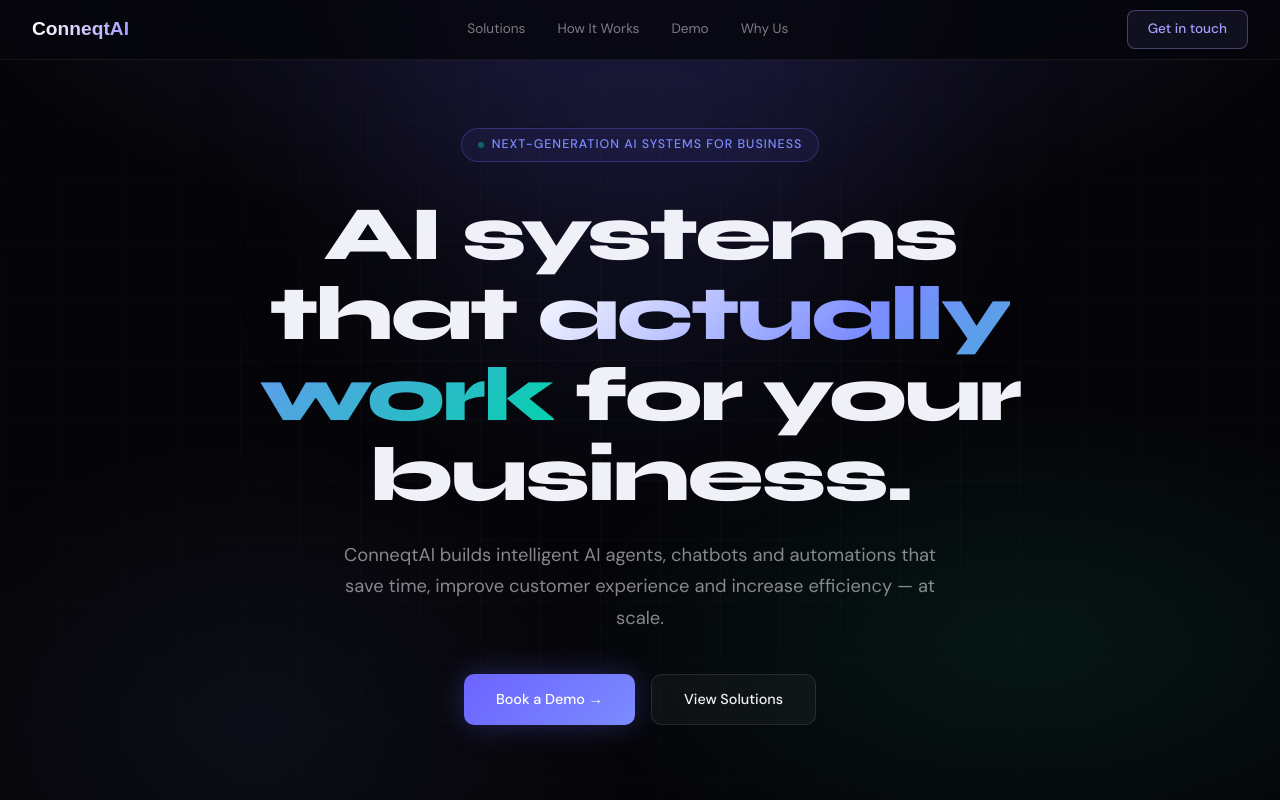
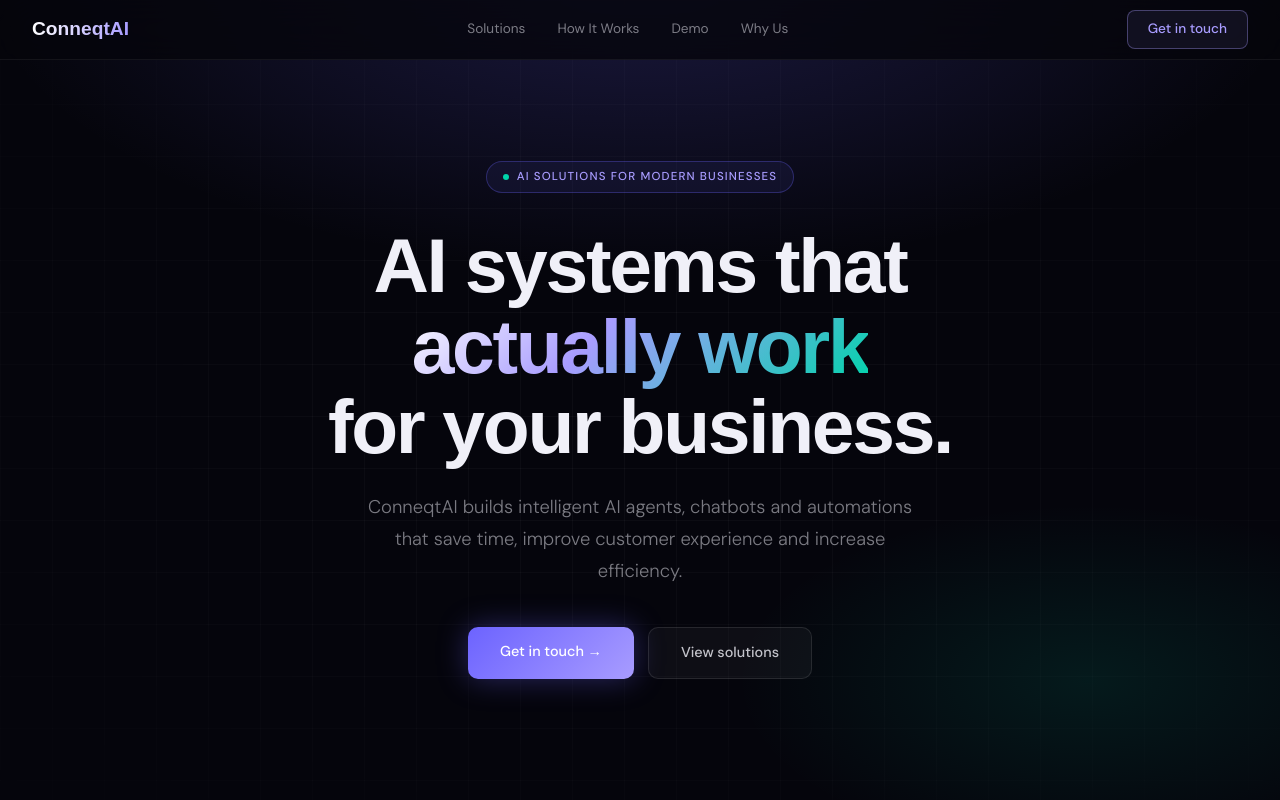
Before and after one commit to wesroord/conneqtai-website, a Next.js app: page / in a window 1280 px wide. Shown: the top 800 px of the page. Built offline with nearby package versions, Linux system fonts and the light colour scheme.

Commit message:
remove all mouse events

```diff
--- a/components/layout/Footer.tsx
+++ b/components/layout/Footer.tsx
@@ -1,157 +1,29 @@
-const footerLinks = {
-  Solutions: [
-    "AI Chatbots",
-    "AI Agents",
-    "AI Support",
-    "Workflow Automation",
-    "Lead Generation",
-  ],
-  Company: ["About", "Case Studies", "Blog", "Contact"],
-  Connect: ["hello@conneqtai.com", "LinkedIn", "Twitter / X", "Book a Demo"],
-};
-
 export default function Footer() {
   return (
-    <footer
-      style={{
-        padding: "3.5rem 2rem 2rem",
-        borderTop: "1px solid rgba(255,255,255,0.08)",
-        background: "#050508",
-      }}
-    >
-      <div style={{ maxWidth: 1100, margin: "0 auto" }}>
-        {/* Top */}
-        <div
-          style={{
-            display: "flex",
-            justifyContent: "space-between",
-            alignItems: "flex-start",
-            flexWrap: "wrap",
-            gap: "2rem",
-            marginBottom: "2.5rem",
-          }}
-        >
-          {/* Brand */}
-          <div style={{ maxWidth: 280 }}>
-            <div
-              style={{
-                fontFamily: "Syne, sans-serif",
-                fontSize: "1.2rem",
-                fontWeight: 800,
-                background: "linear-gradient(120deg, #fff 0%, #7b8cff 100%)",
-                WebkitBackgroundClip: "text",
-                WebkitTextFillColor: "transparent",
-                marginBottom: "0.75rem",
-              }}
-            >
-              ConneqtAI
+    <footer style={{padding:"3rem 1.5rem 2rem",background:"#05050c",borderTop:"1px solid rgba(255,255,255,0.07)"}}>
+      <div style={{maxWidth:1100,margin:"0 auto"}}>
+        <div style={{display:"flex",justifyContent:"space-between",flexWrap:"wrap",gap:"2.5rem",marginBottom:"2.5rem"}}>
+          <div style={{maxWidth:260}}>
+            <div style={{fontFamily:"sans-serif",fontSize:"1.2rem",fontWeight:800,background:"linear-gradient(90deg,#fff,#a89cff)",WebkitBackgroundClip:"text",WebkitTextFillColor:"transparent",marginBottom:"0.75rem"}}>ConneqtAI</div>
+            <p style={{fontSize:"0.85rem",color:"rgba(240,240,248,0.35)",lineHeight:1.65,marginBottom:"1.25rem"}}>Modern AI solutions that help businesses automate communication, support, sales and workflows.</p>
+            <a href="mailto:hello@conneqtai.com" style={{fontSize:"0.85rem",color:"#a89cff",textDecoration:"none"}}>✉ hello@conneqtai.com</a>
+          </div>
+          <div style={{display:"flex",gap:"3rem",flexWrap:"wrap"}}>
+            <div>
+              <h4 style={{fontSize:"0.72rem",fontWeight:600,letterSpacing:"0.1em",textTransform:"uppercase",color:"rgba(240,240,248,0.25)",marginBottom:"1rem"}}>Solutions</h4>
+              {["AI Chatbots","AI Agents","AI Support","Workflow Automation","Website Development"].map(i=>(
+                <div key={i} style={{fontSize:"0.85rem",color:"rgba(240,240,248,0.45)",marginBottom:"0.6rem"}}>{i}</div>
+              ))}
             </div>
-            <p
-              style={{
-                fontSize: "0.875rem",
-                color: "rgba(240,240,248,0.5)",
-                lineHeight: 1.6,
-              }}
-            >
-              Modern AI solutions that help businesses automate communication,
-              support, sales and workflows.
-            </p>
-          </div>
-
-          {/* Link columns */}
-          <div style={{ display: "flex", gap: "3rem", flexWrap: "wrap" }}>
-            {Object.entries(footerLinks).map(([heading, links]) => (
-              <div key={heading}>
-                <h4
-                  style={{
-                    fontSize: "0.75rem",
-                    fontWeight: 600,
-                    letterSpacing: "0.1em",
-                    textTransform: "uppercase",
-                    color: "rgba(240,240,248,0.25)",
-                    marginBottom: "1rem",
-                  }}
-                >
-                  {heading}
-                </h4>
-                {links.map((link) => (
-                  <a
-                    key={link}
-                    href="#"
-                    style={{
-                      display: "block",
-                      fontSize: "0.875rem",
-                      color: "rgba(240,240,248,0.5)",
-                      marginBottom: "0.6rem",
-                      textDecoration: "none",
-                      transition: "color 0.2s",
-                    }}
-                    onMouseEnter={(e) =>
-                      ((e.target as HTMLElement).style.color = "#f0f0f8")
-                    }
-                    onMouseLeave={(e) =>
-                      ((e.target as HTMLElement).style.color =
-                        "rgba(240,240,248,0.5)")
-                    }
-                  >
-                    {link}
-                  </a>
-                ))}
-              </div>
-            ))}
+            <div>
+              <h4 style={{fontSize:"0.72rem",fontWeight:600,letterSpacing:"0.1em",textTransform:"uppercase",color:"rgba(240,240,248,0.25)",marginBottom:"1rem"}}>Contact</h4>
+              <a href="mailto:hello@conneqtai.com" style={{display:"block",fontSize:"0.85rem",color:"rgba(240,240,248,0.45)",marginBottom:"0.6rem",textDecoration:"none"}}>hello@conneqtai.com</a>
+            </div>
           </div>
         </div>
-
-        {/* Bottom bar */}
-        <div
-          style={{
-            paddingTop: "1.5rem",
-            borderTop: "1px solid rgba(255,255,255,0.08)",
-            display: "flex",
-            justifyContent: "space-between",
-            alignItems: "center",
-            flexWrap: "wrap",
-            gap: "1rem",
-          }}
-        >
-          <span style={{ fontSize: "0.8rem", color: "rgba(240,240,248,0.25)" }}>
-            © 2025 ConneqtAI. All rights reserved.
-          </span>
-          <div style={{ display: "flex", gap: "0.75rem" }}>
-            {["in", "𝕏", "▶"].map((icon) => (
-              <div
-                key={icon}
-                style={{
-                  width: 34,
-                  height: 34,
-                  borderRadius: 8,
-                  border: "1px solid rgba(255,255,255,0.08)",
-                  background: "rgba(255,255,255,0.04)",
-                  display: "flex",
-                  alignItems: "center",
-                  justifyContent: "center",
-                  fontSize: "0.8rem",
-                  color: "rgba(240,240,248,0.5)",
-                  cursor: "pointer",
-                  transition: "all 0.2s",
-                }}
-                onMouseEnter={(e) => {
-                  const el = e.currentTarget;
-                  el.style.borderColor = "rgba(108,99,255,0.4)";
-                  el.style.color = "#f0f0f8";
-                  el.style.background = "rgba(108,99,255,0.08)";
-                }}
-                onMouseLeave={(e) => {
-                  const el = e.currentTarget;
-                  el.style.borderColor = "rgba(255,255,255,0.08)";
-                  el.style.color = "rgba(240,240,248,0.5)";
-                  el.style.background = "rgba(255,255,255,0.04)";
-                }}
-              >
-                {icon}
-              </div>
-            ))}
-          </div>
+        <div style={{paddingTop:"1.5rem",borderTop:"1px solid rgba(255,255,255,0.07)",display:"flex",justifyContent:"space-between",alignItems:"center",flexWrap:"wrap",gap:"1rem"}}>
+          <span style={{fontSize:"0.78rem",color:"rgba(240,240,248,0.2)"}}>© 2025 ConneqtAI. All rights reserved.</span>
+          <span style={{fontSize:"0.78rem",color:"rgba(240,240,248,0.2)"}}>Built with AI. Powered by ConneqtAI.</span>
         </div>
       </div>
     </footer>
--- a/components/sections/CTASection.tsx
+++ b/components/sections/CTASection.tsx
@@ -1,137 +1,14 @@
 export default function CTASection() {
   return (
-    <section
-      style={{
-        padding: "6rem 2rem",
-        position: "relative",
-        overflow: "hidden",
-        background:
-          "linear-gradient(135deg, rgba(108,99,255,0.06) 0%, rgba(0,212,170,0.04) 100%)",
-        borderTop: "1px solid rgba(255,255,255,0.08)",
-        borderBottom: "1px solid rgba(255,255,255,0.08)",
-      }}
-    >
-      {/* Center glow */}
-      <div
-        style={{
-          position: "absolute",
-          top: "50%",
-          left: "50%",
-          transform: "translate(-50%, -50%)",
-          width: 500,
-          height: 300,
-          background:
-            "radial-gradient(ellipse, rgba(108,99,255,0.12) 0%, transparent 70%)",
-          pointerEvents: "none",
-        }}
-      />
-
-      <div
-        style={{
-          maxWidth: 1100,
-          margin: "0 auto",
-          textAlign: "center",
-          position: "relative",
-        }}
-      >
-        <span
-          style={{
-            fontSize: "0.75rem",
-            fontWeight: 600,
-            letterSpacing: "0.12em",
-            textTransform: "uppercase",
-            color: "#7b8cff",
-            display: "block",
-            marginBottom: "1rem",
-          }}
-        >
-          Get Started
-        </span>
-        <h2
-          style={{
-            fontFamily: "Syne, sans-serif",
-            fontSize: "clamp(2rem, 4vw, 3rem)",
-            fontWeight: 700,
-            letterSpacing: "-0.02em",
-            lineHeight: 1.15,
-            marginBottom: "1.25rem",
-            color: "#f0f0f8",
-          }}
-        >
-          Ready to implement AI
-          <br />
-          in your business?
-        </h2>
-        <p
-          style={{
-            fontSize: "1.05rem",
-            color: "rgba(240,240,248,0.55)",
-            maxWidth: 560,
-            margin: "0 auto 2.5rem",
-            lineHeight: 1.7,
-          }}
-        >
-          Book a free 30-minute strategy call. We&apos;ll identify your biggest
-          automation opportunities and show you exactly what&apos;s possible.
-        </p>
-        <div
-          style={{
-            display: "flex",
-            gap: "1rem",
-            justifyContent: "center",
-            flexWrap: "wrap",
-          }}
-        >
-          <button
-            style={{
-              padding: "0.875rem 2rem",
-              fontSize: "0.9rem",
-              fontWeight: 500,
-              borderRadius: "10px",
-              background: "linear-gradient(135deg, #6c63ff 0%, #7b8cff 100%)",
-              color: "#fff",
-              border: "none",
-              cursor: "pointer",
-              boxShadow: "0 0 30px rgba(108,99,255,0.3)",
-              transition: "all 0.25s",
-            }}
-            onMouseEnter={(e) => {
-              e.currentTarget.style.transform = "translateY(-2px)";
-              e.currentTarget.style.boxShadow =
-                "0 0 45px rgba(108,99,255,0.45)";
-            }}
-            onMouseLeave={(e) => {
-              e.currentTarget.style.transform = "translateY(0)";
-              e.currentTarget.style.boxShadow =
-                "0 0 30px rgba(108,99,255,0.3)";
-            }}
-          >
-            Book a Free Strategy Call →
-          </button>
-          <button
-            style={{
-              padding: "0.875rem 2rem",
-              fontSize: "0.9rem",
-              fontWeight: 500,
-              borderRadius: "10px",
-              border: "1px solid rgba(255,255,255,0.1)",
-              background: "rgba(255,255,255,0.04)",
-              color: "#f0f0f8",
-              cursor: "pointer",
-              backdropFilter: "blur(10px)",
-              transition: "all 0.25s",
-            }}
-            onMouseEnter={(e) => {
-              e.currentTarget.style.background = "rgba(255,255,255,0.08)";
-              e.currentTarget.style.borderColor = "rgba(255,255,255,0.2)";
-            }}
-            onMouseLeave={(e) => {
-              e.currentTarget.style.background = "rgba(255,255,255,0.04)";
-              e.currentTarget.style.borderColor = "rgba(255,255,255,0.1)";
-            }}
-          >
-            View Case Studies
-          </button>
+    <section style={{padding:"5rem 1.5rem",textAlign:"center",position:"relative",overflow:"hidden",background:"#05050c",borderTop:"1px solid rgba(255,255,255,0.07)"}}>
+      <div style={{position:"absolute",top:"50%",left:"50%",transform:"translate(-50%,-50%)",width:"min(500px,90vw)",height:280,background:"radial-gradient(ellipse,rgba(108,99,255,0.1) 0%,transparent 70%)",pointerEvents:"none"}}/>
+      <div style={{maxWidth:680,margin:"0 auto",position:"relative"}}>
+        <span style={{fontSize:"0.72rem",fontWeight:600,letterSpacing:"0.12em",textTransform:"uppercase",color:"#a89cff",display:"block",marginBottom:"1rem"}}>Get Started</span>
+        <h2 style={{fontFamily:"sans-serif",fontSize:"clamp(1.8rem,4vw,3rem)",fontWeight:800,letterSpacing:"-0.02em",lineHeight:1.1,marginBottom:"1.25rem",color:"#f0f0f8"}}>Ready to implement AI<br/>in your business?</h2>
+        <p style={{fontSize:"1rem",color:"rgba(240,240,248,0.5)",maxWidth:480,margin:"0 auto 2.5rem",lineHeight:1.7}}>Send us a message and we'll identify your biggest automation opportunities and show you exactly what's possible.</p>
+        <div style={{display:"flex",gap:"0.875rem",justifyContent:"center",flexWrap:"wrap"}}>
+          <a href="mailto:hello@conneqtai.com" style={{padding:"0.875rem 2rem",fontSize:"0.9rem",fontWeight:500,borderRadius:"10px",background:"linear-gradient(135deg,#6c63ff,#a89cff)",color:"#fff",textDecoration:"none",boxShadow:"0 0 30px rgba(108,99,255,0.35)",display:"inline-block"}}>Get in touch →</a>
+          <a href="#solutions" style={{padding:"0.875rem 2rem",fontSize:"0.9rem",fontWeight:500,borderRadius:"10px",border:"1px solid rgba(255,255,255,0.1)",background:"rgba(255,255,255,0.04)",color:"rgba(240,240,248,0.8)",textDecoration:"none",display:"inline-block"}}>View solutions</a>
         </div>
       </div>
     </section>
--- a/components/sections/Hero.tsx
+++ b/components/sections/Hero.tsx
@@ -1,217 +1,26 @@
-"use client";
-
 export default function Hero() {
   return (
-    <section
-      style={{
-        minHeight: "100vh",
-        display: "flex",
-        alignItems: "center",
-        justifyContent: "center",
-        position: "relative",
-        overflow: "hidden",
-        padding: "8rem 2rem 5rem",
-        textAlign: "center",
-      }}
-    >
-      {/* Layered background */}
-      <div
-        style={{
-          position: "absolute",
-          inset: 0,
-          background: `
-            radial-gradient(ellipse 80% 60% at 50% -10%, rgba(108,99,255,0.18) 0%, transparent 70%),
-            radial-gradient(ellipse 60% 50% at 80% 80%, rgba(0,212,170,0.08) 0%, transparent 60%),
-            radial-gradient(ellipse 50% 60% at 20% 90%, rgba(123,140,255,0.06) 0%, transparent 60%),
-            #050508
-          `,
-        }}
-      />
-
-      {/* Grid overlay */}
-      <div
-        style={{
-          position: "absolute",
-          inset: 0,
-          backgroundImage: `
-            linear-gradient(rgba(255,255,255,0.025) 1px, transparent 1px),
-            linear-gradient(90deg, rgba(255,255,255,0.025) 1px, transparent 1px)
-          `,
-          backgroundSize: "60px 60px",
-          maskImage:
-            "radial-gradient(ellipse 80% 80% at 50% 50%, black 20%, transparent 100%)",
-        }}
-      />
-
-      {/* Glowing orb */}
-      <div
-        style={{
-          position: "absolute",
-          width: 500,
-          height: 500,
-          borderRadius: "50%",
-          background: "rgba(108,99,255,0.1)",
-          filter: "blur(100px)",
-          top: "-120px",
-          left: "50%",
-          transform: "translateX(-50%)",
-          animation: "heroPulse 8s ease-in-out infinite",
-        }}
-      />
-
-      {/* Content */}
-      <div style={{ position: "relative", zIndex: 2, maxWidth: 860, margin: "0 auto" }}>
-        {/* Badge */}
-        <div
-          style={{
-            display: "inline-flex",
-            alignItems: "center",
-            gap: "0.5rem",
-            fontSize: "0.78rem",
-            fontWeight: 500,
-            letterSpacing: "0.08em",
-            textTransform: "uppercase",
-            padding: "0.4rem 1rem",
-            border: "1px solid rgba(108,99,255,0.3)",
-            borderRadius: "100px",
-            background: "rgba(108,99,255,0.08)",
-            color: "#7b8cff",
-            marginBottom: "2rem",
-            animation: "fadeUp 0.8s ease both",
-          }}
-        >
-          <span
-            style={{
-              width: 6,
-              height: 6,
-              background: "#00d4aa",
-              borderRadius: "50%",
-              animation: "blink 2s ease infinite",
-              display: "inline-block",
-            }}
-          />
-          Next-generation AI systems for business
+    <section style={{minHeight:"100vh",display:"flex",alignItems:"center",justifyContent:"center",textAlign:"center",position:"relative",overflow:"hidden",padding:"100px 1.5rem 60px"}}>
+      <div style={{position:"absolute",inset:0,background:"radial-gradient(ellipse 80% 60% at 50% -5%,rgba(108,99,255,0.22) 0%,transparent 65%),radial-gradient(ellipse 50% 40% at 85% 85%,rgba(0,212,170,0.1) 0%,transparent 55%),#05050c"}}/>
+      <div style={{position:"absolute",inset:0,backgroundImage:"linear-gradient(rgba(255,255,255,0.03) 1px,transparent 1px),linear-gradient(90deg,rgba(255,255,255,0.03) 1px,transparent 1px)",backgroundSize:"52px 52px",maskImage:"radial-gradient(ellipse 80% 80% at 50% 50%,black 20%,transparent 100%)"}}/>
+      <div style={{position:"relative",zIndex:2,maxWidth:"800px",margin:"0 auto",width:"100%"}}>
+        <div style={{display:"inline-flex",alignItems:"center",gap:"0.5rem",fontSize:"0.72rem",fontWeight:500,letterSpacing:"0.1em",textTransform:"uppercase",padding:"0.4rem 1rem",border:"1px solid rgba(108,99,255,0.3)",borderRadius:"100px",background:"rgba(108,99,255,0.08)",color:"#a89cff",marginBottom:"2rem"}}>
+          <span style={{width:6,height:6,background:"#00d4aa",borderRadius:"50%",display:"inline-block"}}/>
+          AI solutions for modern businesses
         </div>
-
-        {/* H1 */}
-        <h1
-          style={{
-            fontFamily: "Syne, sans-serif",
-            fontSize: "clamp(2.8rem, 6vw, 5rem)",
-            fontWeight: 800,
-            lineHeight: 1.05,
-            letterSpacing: "-0.03em",
-            marginBottom: "1.5rem",
-            animation: "fadeUp 0.8s ease 0.1s both",
-          }}
-        >
-          AI systems that{" "}
-          <span
-            style={{
-              background:
-                "linear-gradient(135deg, #fff 0%, #7b8cff 45%, #00d4aa 100%)",
-              WebkitBackgroundClip: "text",
-              WebkitTextFillColor: "transparent",
-            }}
-          >
-            actually work
-          </span>{" "}
+        <h1 style={{fontFamily:"sans-serif",fontSize:"clamp(2.6rem,6vw,5rem)",fontWeight:800,lineHeight:1.05,letterSpacing:"-0.03em",marginBottom:"1.5rem",color:"#f0f0f8"}}>
+          AI systems that<br/>
+          <span style={{background:"linear-gradient(135deg,#fff 0%,#a89cff 40%,#00d4aa 100%)",WebkitBackgroundClip:"text",WebkitTextFillColor:"transparent"}}>actually work</span><br/>
           for your business.
         </h1>
-
-        {/* Subtext */}
-        <p
-          style={{
-            fontSize: "1.15rem",
-            color: "rgba(240,240,248,0.55)",
-            maxWidth: 620,
-            margin: "0 auto 2.5rem",
-            lineHeight: 1.7,
-            animation: "fadeUp 0.8s ease 0.2s both",
-          }}
-        >
-          ConneqtAI builds intelligent AI agents, chatbots and automations that
-          save time, improve customer experience and increase efficiency — at
-          scale.
+        <p style={{fontSize:"clamp(0.95rem,2vw,1.15rem)",color:"rgba(240,240,248,0.5)",maxWidth:"560px",margin:"0 auto 2.5rem",lineHeight:1.75,fontWeight:300}}>
+          ConneqtAI builds intelligent AI agents, chatbots and automations that save time, improve customer experience and increase efficiency.
         </p>
-
-        {/* CTA Buttons */}
-        <div
-          style={{
-            display: "flex",
-            gap: "1rem",
-            justifyContent: "center",
-            flexWrap: "wrap",
-            animation: "fadeUp 0.8s ease 0.3s both",
-          }}
-        >
-          <button
-            style={{
-              padding: "0.875rem 2rem",
-              fontSize: "0.9rem",
-              fontWeight: 500,
-              borderRadius: "10px",
-              background: "linear-gradient(135deg, #6c63ff 0%, #7b8cff 100%)",
-              color: "#fff",
-              border: "none",
-              cursor: "pointer",
-              boxShadow: "0 0 30px rgba(108,99,255,0.3)",
-              transition: "all 0.25s",
-            }}
-            onMouseEnter={(e) => {
-              e.currentTarget.style.transform = "translateY(-2px)";
-              e.currentTarget.style.boxShadow =
-                "0 0 45px rgba(108,99,255,0.45)";
-            }}
-            onMouseLeave={(e) => {
-              e.currentTarget.style.transform = "translateY(0)";
-              e.currentTarget.style.boxShadow =
-                "0 0 30px rgba(108,99,255,0.3)";
-            }}
-          >
-            Book a Demo →
-          </button>
-          <button
-            style={{
-              padding: "0.875rem 2rem",
-              fontSize: "0.9rem",
-              fontWeight: 500,
-              borderRadius: "10px",
-              border: "1px solid rgba(255,255,255,0.1)",
-              background: "rgba(255,255,255,0.04)",
-              color: "#f0f0f8",
-              cursor: "pointer",
-              backdropFilter: "blur(10px)",
-              transition: "all 0.25s",
-            }}
-            onMouseEnter={(e) => {
-              e.currentTarget.style.background = "rgba(255,255,255,0.08)";
-              e.currentTarget.style.borderColor = "rgba(255,255,255,0.2)";
-            }}
-            onMouseLeave={(e) => {
-              e.currentTarget.style.background = "rgba(255,255,255,0.04)";
-              e.currentTarget.style.borderColor = "rgba(255,255,255,0.1)";
-            }}
-          >
-            View Solutions
-          </button>
+        <div style={{display:"flex",gap:"0.875rem",justifyContent:"center",flexWrap:"wrap"}}>
+          <a href="mailto:hello@conneqtai.com" style={{padding:"0.875rem 2rem",fontSize:"0.9rem",fontWeight:500,borderRadius:"10px",background:"linear-gradient(135deg,#6c63ff,#a89cff)",color:"#fff",textDecoration:"none",boxShadow:"0 0 30px rgba(108,99,255,0.35)",display:"inline-block"}}>Get in touch →</a>
+          <a href="#solutions" style={{padding:"0.875rem 2rem",fontSize:"0.9rem",fontWeight:500,borderRadius:"10px",border:"1px solid rgba(255,255,255,0.1)",background:"rgba(255,255,255,0.04)",color:"rgba(240,240,248,0.8)",textDecoration:"none",display:"inline-block"}}>View solutions</a>
         </div>
       </div>
-
-      <style>{`
-        @keyframes fadeUp {
-          from { opacity: 0; transform: translateY(24px); }
-          to { opacity: 1; transform: translateY(0); }
-        }
-        @keyframes blink {
-          0%, 100% { opacity: 1; }
-          50% { opacity: 0.3; }
-        }
-        @keyframes heroPulse {
-          0%, 100% { transform: translateX(-50%) scale(1); }
-          50% { transform: translateX(-50%) scale(1.1); }
-        }
-      `}</style>
     </section>
   );
 }
```
